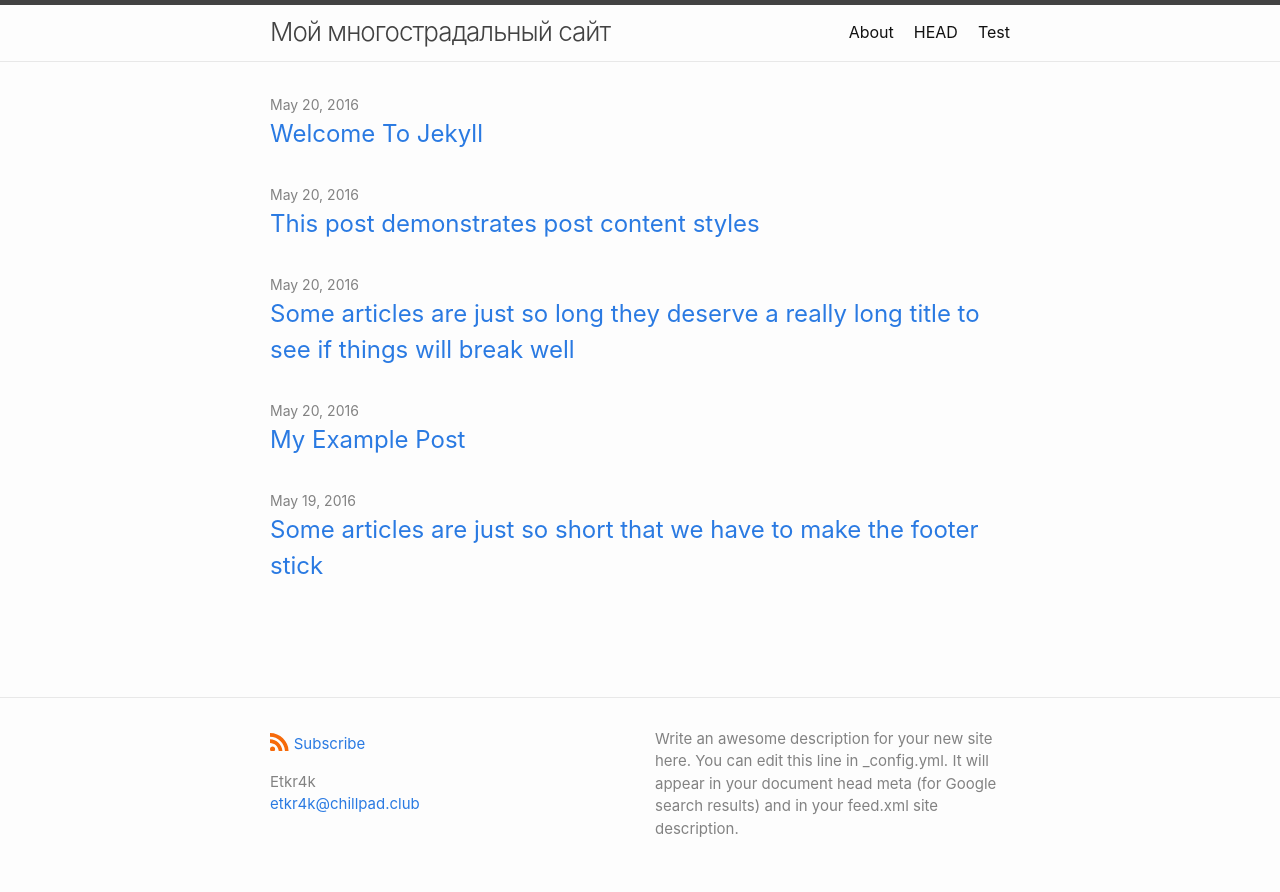
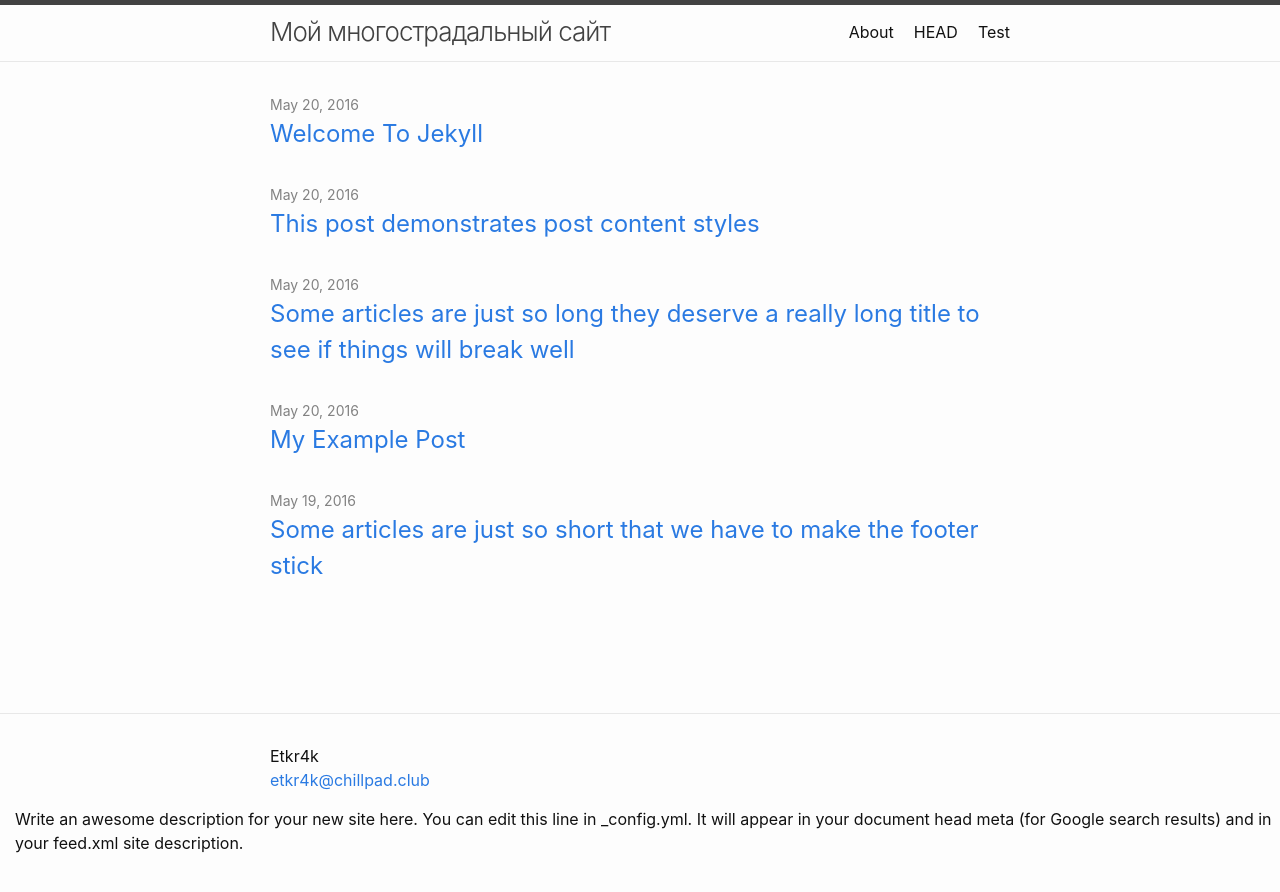
Before and after one commit to etkr4k/etkr4k.github.io, a Jekyll site: the page built from index.md, in a window 1280 px wide. Shown: the top 892 px of the page. Built offline with Jekyll 4.4.1, drawn with Linux system fonts in a browser that asks for light colours.

Commit message:
modified:   _includes/footer.html

```diff
--- a/_includes/footer.html
+++ b/_includes/footer.html
@@ -3,15 +3,6 @@
 
   <div class="wrapper">
 
-    <div class="footer-col-wrapper">
-      <div class="footer-col">
-        <p class="feed-subscribe">
-          <a href="{{ site.feed.path | default: 'feed.xml' | absolute_url }}">
-            <svg class="svg-icon orange">
-              <use xlink:href="{{ 'assets/minima-social-icons.svg#rss' | relative_url }}"></use>
-            </svg><span>Subscribe</span>
-          </a>
-        </p>
       {%- if site.author %}
         <ul class="contact-list">
           {% if site.author.name -%}
```
